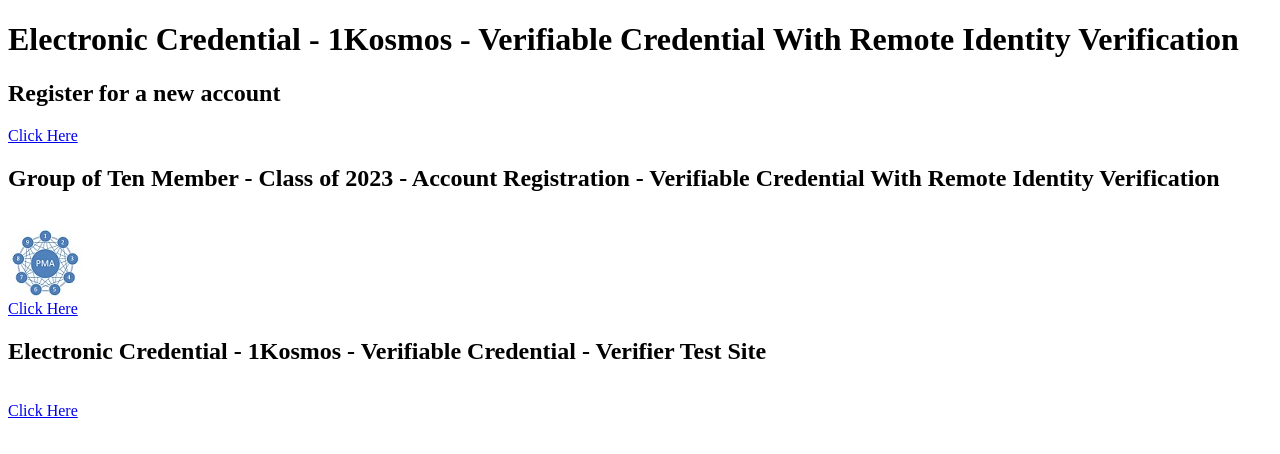
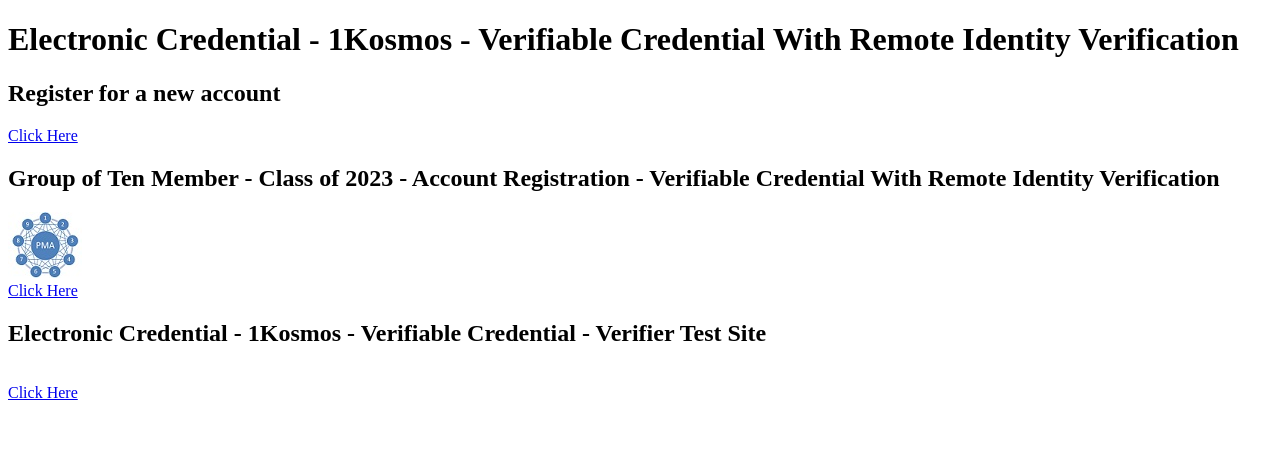
Before and after one commit to eyargholder/Electronic-Credentials, a website: page src/index.html in a window 1280 px wide. Drawn offline with Linux system fonts and the light colour scheme.

Commit message:
Update index.html

```diff
--- a/src/index.html
+++ b/src/index.html
@@ -7,7 +7,7 @@
 	<h1>Electronic Credential - 1Kosmos - Verifiable Credential With Remote Identity Verification</h1>
 	<h2>Register for a new account</h2>
 	<a href="https://1KosmosB2CDemo.b2clogin.com/1KosmosB2CDemo.onmicrosoft.com/oauth2/v2.0/authorize?p=B2C_1_1Kosmos-B2C-sign-up-in&client_id=50b1a3b2-41ff-4063-b1dc-e0894f602411&nonce=defaultNonce&redirect_uri=https%3A%2F%2Fjwt.ms&scope=openid&response_type=code&prompt=login">Click Here</a>
-	<h2>Group of Ten Member - Class of 2023 - Account Registration - Verifiable Credential With Remote Identity Verification</h2><br>
+	<h2>Group of Ten Member - Class of 2023 - Account Registration - Verifiable Credential With Remote Identity Verification</h2>
 	<a href="https://1KosmosB2CDemo.b2clogin.com/1KosmosB2CDemo.onmicrosoft.com/oauth2/v2.0/authorize?p=B2C_1_1Kosmos-B2C-sign-up-in&client_id=50b1a3b2-41ff-4063-b1dc-e0894f602411&nonce=defaultNonce&redirect_uri=https%3A%2F%2Fjwt.ms&scope=openid&response_type=code&prompt=login"> <img src="small-got.jpg" width=”74″ height=”66″> </a><br>
 	<a href="https://1KosmosB2CDemo.b2clogin.com/1KosmosB2CDemo.onmicrosoft.com/oauth2/v2.0/authorize?p=B2C_1_1Kosmos-B2C-sign-up-in&client_id=50b1a3b2-41ff-4063-b1dc-e0894f602411&nonce=defaultNonce&redirect_uri=https%3A%2F%2Fjwt.ms&scope=openid&response_type=code&prompt=login">Click Here</a>
 	<h2>Electronic Credential - 1Kosmos - Verifiable Credential - Verifier Test Site</h2><br>
```
